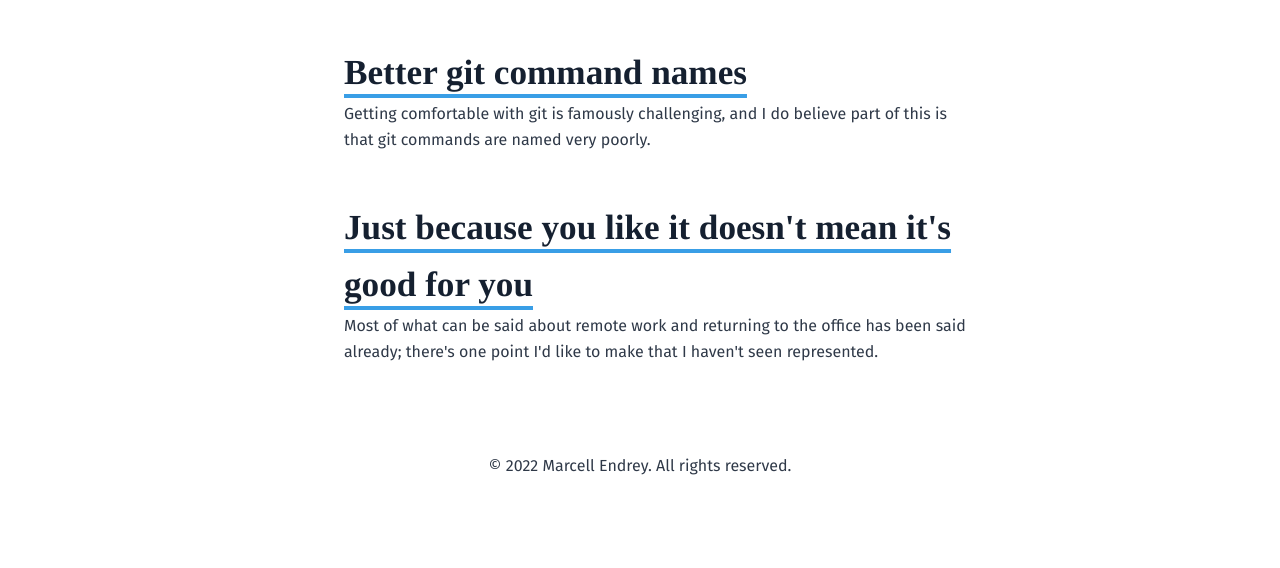
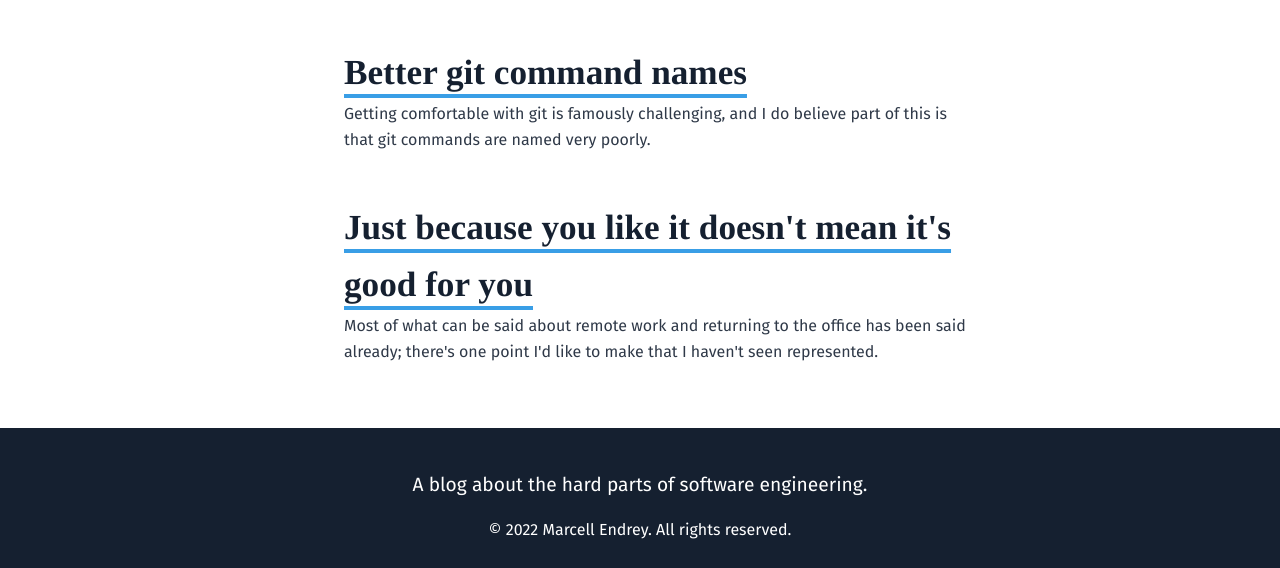
Before and after one commit to endreymarcell/namingthings, an Astro site: page / in a window 1280 px wide. Shown: the part 807-1375 px from the top of the page. Before the commit the page ends 1311 px from the top, so only its background shows below. Built offline with nearby package versions, Linux system fonts and the light colour scheme; Astro itself is replaced by a stand-in of ours; a web font is replaced by a local one.

Commit message:
chore: styling the footer

```diff
--- a/src/components/Footer.astro
+++ b/src/components/Footer.astro
@@ -3,11 +3,19 @@ const today = new Date();
 ---
 
 <footer>
-  &copy; {today.getFullYear()} Marcell Endrey. All rights reserved.
+  <div id="tagline">A blog about the hard parts of software engineering.</div>
+  <div>&copy; {today.getFullYear()} Marcell Endrey. All rights reserved.</div>
 </footer>
 <style>
   footer {
     padding: 25px;
     text-align: center;
+    background: var(--black);
+    color: var(--white);
+  }
+
+  #tagline {
+    font-size: 1.2rem;
+    line-height: 4rem;
   }
 </style>
```
